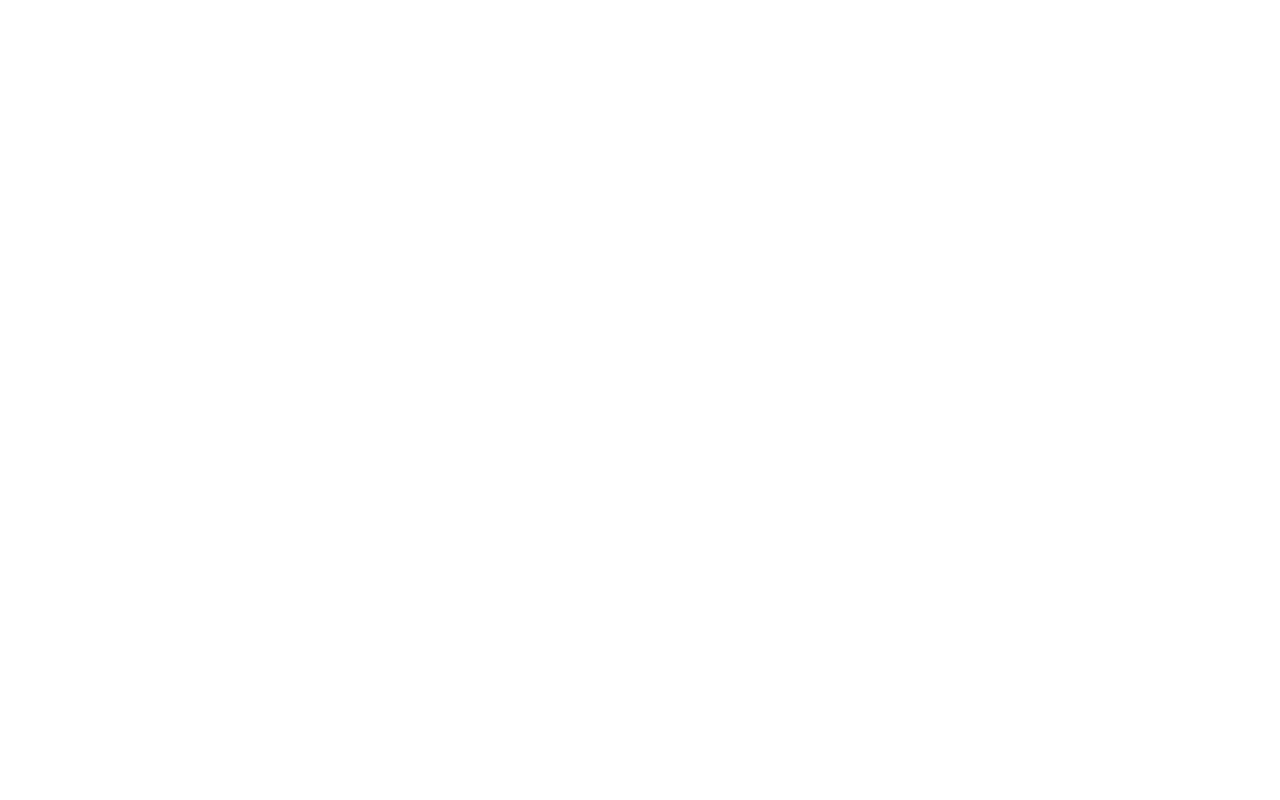
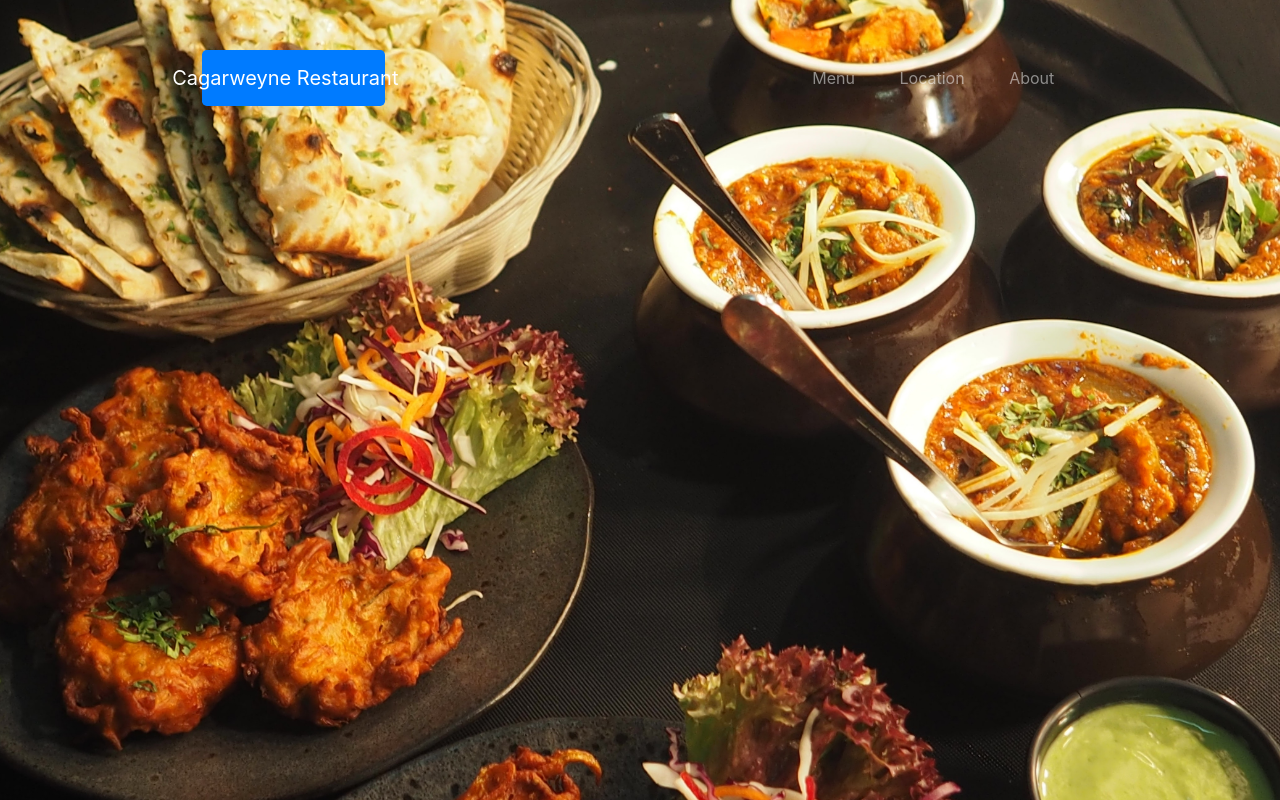
Before and after one commit to mrnadaara/restaurant-js, a website built with webpack: page dist/index.html in a window 1280 px wide. Built offline with nearby package versions, Linux system fonts and the light colour scheme.

Commit message:
added header section with background image, all dom elements created and loaded from javascript

```diff
--- a/package.json
+++ b/package.json
@@ -23,7 +23,10 @@
     "@babel/preset-env": "^7.9.0",
     "babel-loader": "^8.1.0",
     "css-loader": "^3.4.2",
+    "file-loader": "^6.0.0",
+    "image-webpack-loader": "^6.0.0",
     "style-loader": "^1.1.3",
+    "url-loader": "^4.0.0",
     "webpack": "^4.42.0",
     "webpack-cli": "^3.3.11"
   },
--- a/src/index.js
+++ b/src/index.js
@@ -1,2 +1,7 @@
 import 'bootstrap/dist/css/bootstrap.min.css';
-console.log("Just setting up");
+import './styles/app.css';
+import Header from './pages/home/header';
+
+console.log(Header);
+
+document.getElementById('content').appendChild(new Header().render());
--- /dev/null
+++ b/src/pages/home/header/index.js
@@ -0,0 +1,10 @@
+import Nav from "./nav";
+
+export default class Header{
+    render(){
+        const headerContainer = document.createElement('header');
+        headerContainer.classList.add('container-fluid');
+        headerContainer.appendChild(new Nav().render());
+        return headerContainer;
+    }
+}
--- /dev/null
+++ b/src/pages/home/header/nav/index.js
@@ -0,0 +1,13 @@
+import Logo from "./logo";
+import Links from "./links";
+
+export default class Nav {
+    render(){
+        const navContainer = document.createElement('div');
+        navContainer.classList.add('row');
+        navContainer.classList.add('justify-content-around');
+        navContainer.appendChild(new Logo().render());
+        navContainer.appendChild(new Links().render());
+        return navContainer;
+    }
+}
--- /dev/null
+++ b/src/pages/home/header/nav/links.js
@@ -0,0 +1,64 @@
+export default class Links {
+    constructor(){
+        this.navList = [
+            'Menu',
+            'Location',
+            'About'
+        ];
+    }
+    renderButton(){
+        const button = document.createElement('button');
+        const span = document.createElement('span');
+        button.classList.add('navbar-toggler');
+        button.setAttribute('type', 'button');
+        button.setAttribute('data-toggle', 'collapse');
+        button.setAttribute('data-target', '#navbarNav');
+        button.setAttribute('aria-controls', 'navbarNav');
+        button.setAttribute('aria-expanded', 'false');
+        button.setAttribute('aria-label', 'Toggle navigation');
+        span.classList.add('navbar-toggler-icon');
+        button.appendChild(span);
+        return button;
+    }
+    renderNavItem(navItem){
+        const navItemElement = document.createElement('li');
+        const navAnchorElement = document.createElement('a');
+        navItemElement.classList.add('nav-item');
+        navAnchorElement.classList.add('nav-link');
+        navAnchorElement.setAttribute('href', '#');
+        navAnchorElement.innerText = navItem;
+        navItemElement.appendChild(navAnchorElement);
+        return navItemElement;
+    }
+    renderNavList(){
+        const navListContainer = document.createElement('div');
+        const navListElement = document.createElement('ul');
+        navListContainer.classList.add('collapse');
+        navListContainer.classList.add('navbar-collapse');
+        navListContainer.setAttribute('id', 'navbarNav');
+        navListElement.classList.add('navbar-nav');
+        navListElement.classList.add('d-flex');
+        navListElement.classList.add('justify-content-between');
+        navListElement.classList.add('w-100');
+        this.navList.forEach((navItem) => {
+            navListElement.appendChild(this.renderNavItem(navItem));
+        });
+        navListContainer.appendChild(navListElement);
+        return navListContainer;
+    }
+    renderNavElement(){
+        const navElement = document.createElement('nav');
+        navElement.classList.add('navbar');
+        navElement.classList.add('navbar-expand-lg');
+        navElement.classList.add('navbar-dark');
+        navElement.appendChild(this.renderButton());
+        navElement.appendChild(this.renderNavList());
+        return navElement;
+    }
+    render(){
+        const logoContainer = document.createElement('div');
+        logoContainer.classList.add('col-3');
+        logoContainer.appendChild(this.renderNavElement());
+        return logoContainer;
+    }
+}
--- /dev/null
+++ b/src/pages/home/header/nav/logo.js
@@ -0,0 +1,25 @@
+export default class Logo {
+    renderNavAnchor(){
+        const anchorElement = document.createElement('a');
+        anchorElement.classList.add('navbar-brand');
+        anchorElement.innerText = "Cagarweyne Restaurant";
+        return anchorElement;
+    }
+    renderNavElement(){
+        const navElement = document.createElement('nav');
+        navElement.classList.add('navbar');
+        navElement.classList.add('navbar-dark');
+        navElement.classList.add('bg-primary');
+        navElement.classList.add('d-flex');
+        navElement.classList.add('justify-content-center');
+        navElement.classList.add('rounded-lg');
+        navElement.appendChild(this.renderNavAnchor());
+        return navElement;
+    }
+    render(){
+        const logoContainer = document.createElement('div');
+        logoContainer.classList.add('col-2');
+        logoContainer.appendChild(this.renderNavElement());
+        return logoContainer;
+    }
+}
--- /dev/null
+++ b/src/styles/app.css
@@ -0,0 +1,8 @@
+header {
+    background-image: url('../images/main-image.jpg');
+    height: 100vh;
+    background-size: cover;
+    background-repeat: no-repeat;
+    background-position: center center;
+    padding-top: 50px;
+}
--- a/webpack.config.js
+++ b/webpack.config.js
@@ -15,6 +15,26 @@ module.exports = {
                 presets: ['@babel/preset-env']
               }
             }
+          },
+          {
+            test: /\.(gif|png|jpe?g|svg)$/i,
+            use: [
+              {
+                loader: 'url-loader',
+                options: {
+                  limit: 8192,
+                  fallback: "file-loader",
+                  name: 'images/[hash]-[name].[ext]'
+                },
+              },
+              {
+                loader: 'image-webpack-loader',
+                options: {
+                  bypassOnDebug: true, // webpack@1.x
+                  disable: true, // webpack@2.x and newer
+                },
+              },
+            ],
           }
         ]
     }
```
Also changed, not shown: dist/images/018aa1dde29998ae0b172ba85ac57f70-main-image.jpg (added), dist/index copy.html (added), dist/index.html, dist/main.js, src/images/main-image.jpg (added), src/pages/home/header/jumbotron.js (added), 1 other file.
